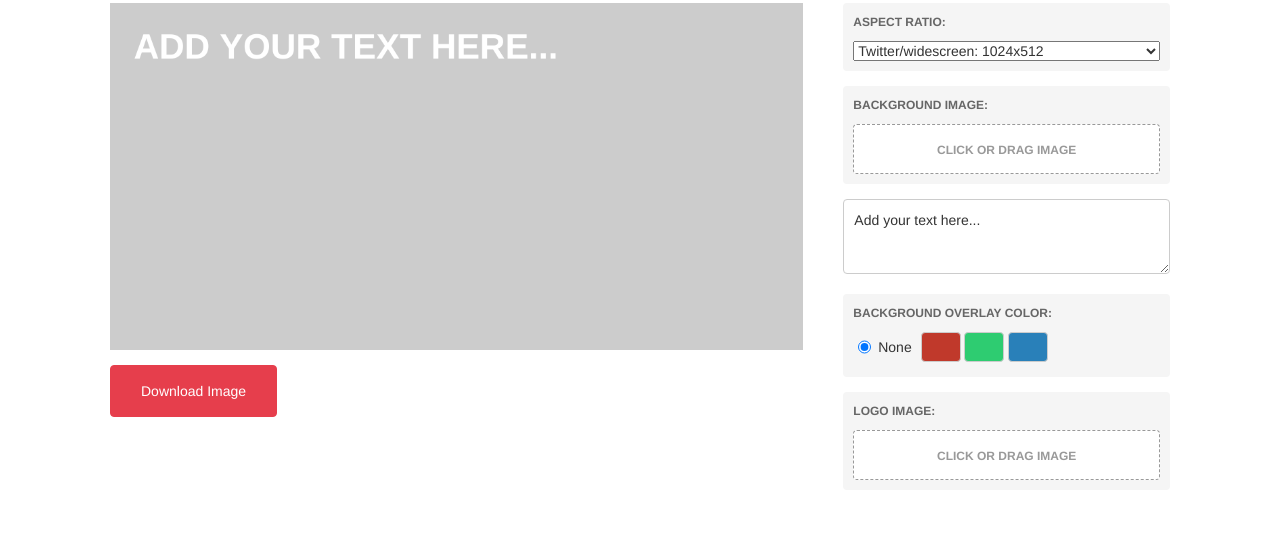
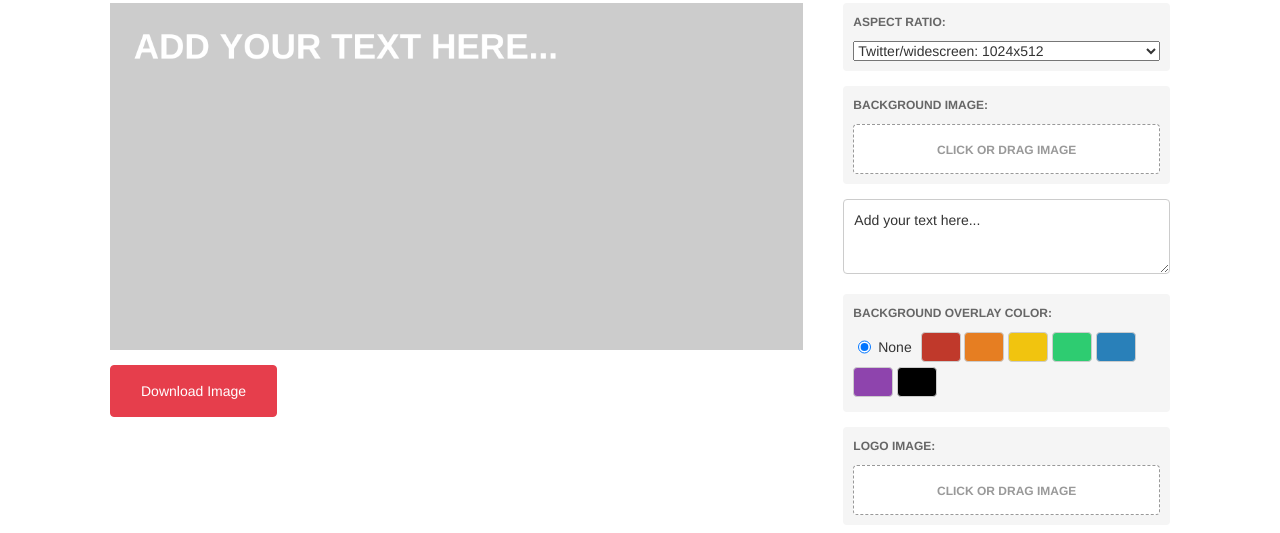
Before and after one commit to arkmuntasser/meme, a plain HTML site: page index.html in a window 1280 px wide. Shown: the part 87-620 px from the top of the page. Drawn offline with nearby package versions, Linux system fonts and the light colour scheme.

Commit message:
added more default colors

```diff
--- a/index.html
+++ b/index.html
@@ -46,8 +46,12 @@
 								<input class="content-editor-input radio-transparent" name="overlay" type="radio" value="transparent" checked="checked"> None
 							</label>
 							<input class="content-editor-input input-radio radio-red" name="overlay" type="radio" value="#c0392b">
+							<input class="content-editor-input input-radio radio-orange" name="overlay" type="radio" value="#e67e22">
+							<input class="content-editor-input input-radio radio-yellow" name="overlay" type="radio" value="#f1c40f">
 							<input class="content-editor-input input-radio radio-green" name="overlay" type="radio" value="#2ecc71">
 							<input class="content-editor-input input-radio radio-blue" name="overlay" type="radio" value="#2980b9">
+							<input class="content-editor-input input-radio radio-purple" name="overlay" type="radio" value="#8e44ad">
+							<input class="content-editor-input input-radio radio-black" name="overlay" type="radio" value="#000000">
 							<input name="colorstr" type="hidden" value="transparent">
 						</div>
 					</label>
--- a/main.css
+++ b/main.css
@@ -174,8 +174,12 @@ canvas {
 .input-radio.radio-transparent:checked:before { color: #333; }
 .input-radio:checked, .input-radio:focus, .input-radio:active { outline: none; }
 .radio-red { margin-left: 5px; background-color: #c0392b; }
+.radio-orange { background-color: #e67e22; }
+.radio-yellow { background-color: #f1c40f; }
 .radio-green  { background-color: #2ecc71; }
 .radio-blue { background-color: #2980b9; }
+.radio-purple { background-color: #8e44ad; }
+.radio-black { background-color: #000000; }
 
 /* Download button */
 .download-wrapper { padding: 10px 0; }
```
